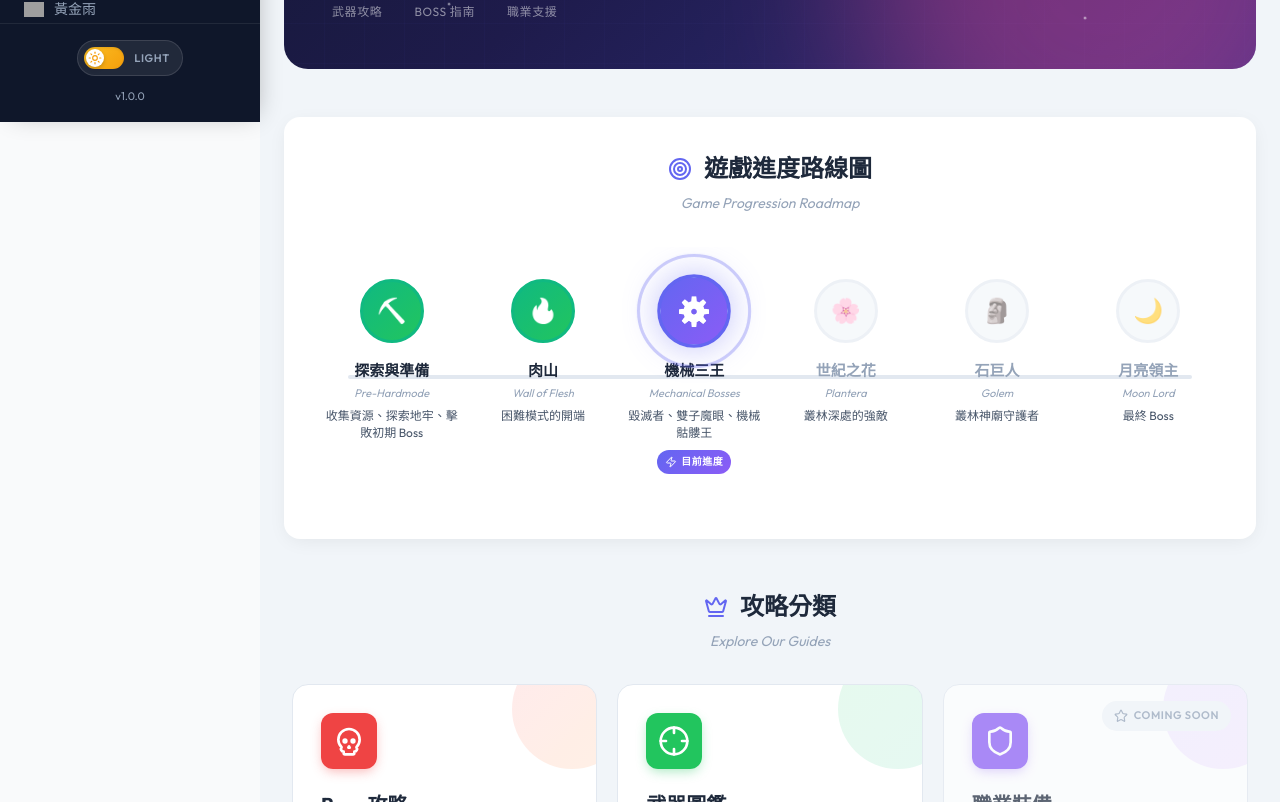
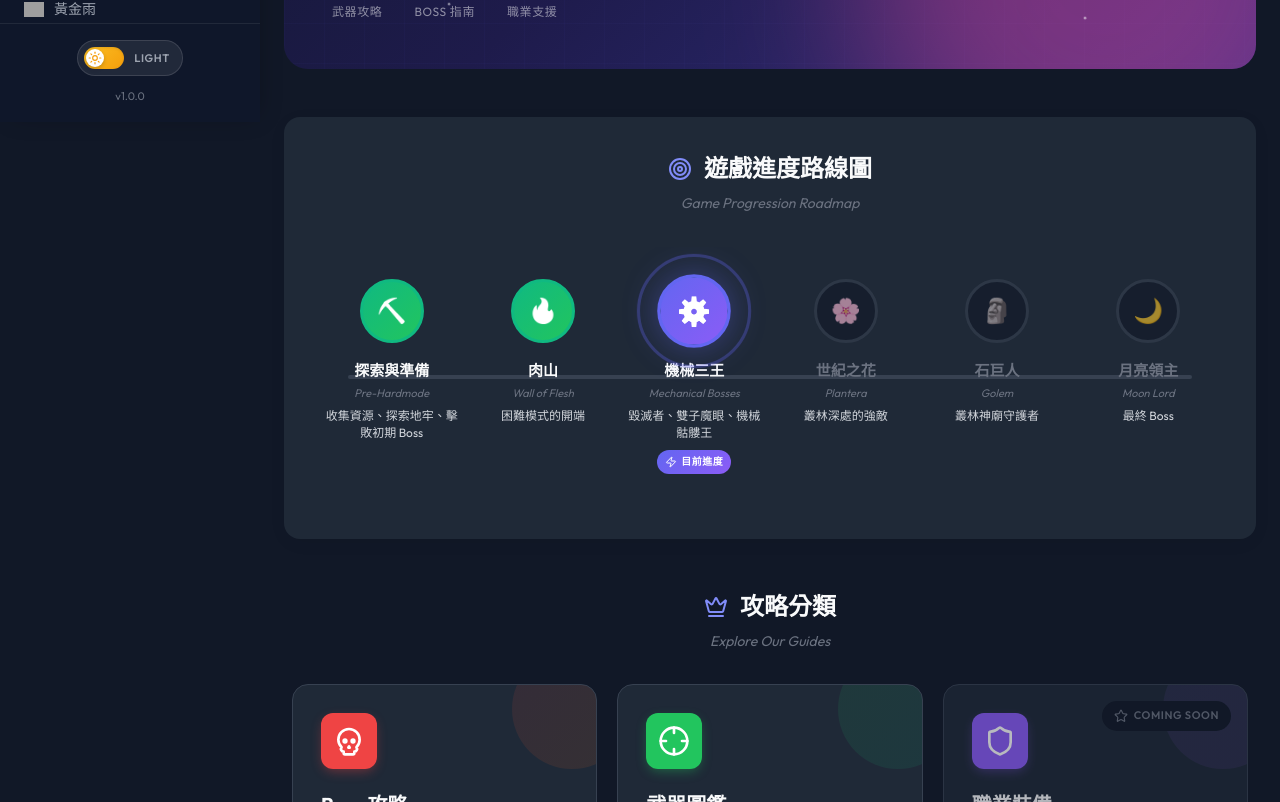
Before and after one commit to PoXuanla/terraria-wiki, a Vue app: page / in a window 1280 px wide. Shown: the part 678-1480 px from the top of the page. Built offline with nearby package versions, Linux system fonts and the light colour scheme; grey boxes are pictures that could not be loaded.

Commit message:
refactor: 移除 dark mode 切換功能並採用深色主題作為默認 feat: 移除 Tailwind CSS，改用純 CSS 變數和 inline styles fix: BossDetail statsIcon prop 接受 Function 類型組件

```diff
--- a/package.json
+++ b/package.json
@@ -12,7 +12,6 @@
     "lint:all": "pnpm lint && pnpm type-check"
   },
   "dependencies": {
-    "@tailwindcss/typography": "^0.5.19",
     "lodash-es": "^4.17.21",
     "lucide-vue-next": "^0.562.0",
     "pinia": "^3.0.4",
@@ -20,11 +19,9 @@
     "vue-router": "^4.6.4"
   },
   "devDependencies": {
-    "@tailwindcss/vite": "^4.1.18",
     "@types/lodash-es": "^4.17.12",
     "@types/node": "^25.0.3",
     "@vitejs/plugin-vue": "^6.0.1",
-    "tailwindcss": "^4.1.18",
     "typescript": "^5.9.3",
     "vite": "^7.2.4",
     "vue-tsc": "^3.2.1"
--- a/src/App.vue
+++ b/src/App.vue
@@ -4,7 +4,7 @@
 </script>
 
 <template>
-  <div class="app-wrapper bg-gray-50 text-gray-900 dark:bg-gray-900 dark:text-gray-100 transition-colors duration-300">
+  <div class="app-wrapper">
     <RouterView />
   </div>
 </template>
--- a/src/assets/base.css
+++ b/src/assets/base.css
@@ -1,5 +1,4 @@
 @import url('https://fonts.googleapis.com/css2?family=JetBrains+Mono:wght@400;500&family=Outfit:wght@300;400;500;600;700&family=Noto+Sans+TC:wght@400;500;700&display=swap');
-@import "tailwindcss";
 
 /* ==========================================
    現代科技感主題配色系統
@@ -7,69 +6,22 @@
    ========================================== */
 
 :root {
-  /* 主色調 - 靛藍紫漸變系 */
-  --color-primary: #6366f1;           /* Indigo 500 */
-  --color-primary-hover: #4f46e5;     /* Indigo 600 */
-  --color-primary-light: #a5b4fc;     /* Indigo 300 */
-
-  /* 強調色 - 電子青 */
-  --color-accent: #06b6d4;            /* Cyan 500 */
-  --color-accent-hover: #0891b2;      /* Cyan 600 */
-
-  /* 背景色系 */
-  --color-bg-sidebar: #0f172a;        /* Slate 900 - 深邃側欄 */
-  --color-bg-main: #f1f5f9;           /* Slate 100 - 淺灰主區 */
-  --color-bg-header: #ffffff;         /* White - 頭部 */
-  --color-bg-card: #ffffff;           /* White - 卡片 */
-
-  /* 文字色系 */
-  --color-text-primary: #1e293b;      /* Slate 800 */
-  --color-text-secondary: #475569;    /* Slate 600 */
-  --color-text-muted: #94a3b8;        /* Slate 400 */
-  --color-text-inverse: #f8fafc;      /* Slate 50 */
-
-  /* 邊框色系 */
-  --color-border: #e2e8f0;            /* Slate 200 */
-  --color-border-light: #f1f5f9;      /* Slate 100 */
-
-  /* 側欄選單專用 */
-  --color-sidebar-text: #94a3b8;
-  --color-sidebar-text-active: #ffffff;
-  --color-sidebar-hover: rgba(99, 102, 241, 0.15);
-  --color-sidebar-active: rgba(99, 102, 241, 0.25);
-
-  /* 歷史標籤專用 */
-  --color-tag-bg: #ffffff;
-  --color-tag-bg-active: #6366f1;
-  --color-tag-text: #475569;
-  --color-tag-text-active: #ffffff;
-
-  /* 過渡時間 */
-  --transition-fast: 150ms;
-  --transition-normal: 250ms;
-}
-
-/* ==========================================
-   暗色主題 (使用 Tailwind 的 class 策略)
-   ========================================== */
-
-.dark {
-  /* 主色調 - 稍微提亮以適應深色背景 */
+  /* 主色調 - 靛藍紫漸變系（深色風格） */
   --color-primary: #818cf8;           /* Indigo 400 */
   --color-primary-hover: #6366f1;     /* Indigo 500 */
   --color-primary-light: #4f46e5;     /* Indigo 600 */
 
-  /* 強調色 */
+  /* 強調色 - 電子青 */
   --color-accent: #22d3ee;            /* Cyan 400 */
   --color-accent-hover: #06b6d4;      /* Cyan 500 */
 
   /* 背景色系 - 深色 */
-  --color-bg-sidebar: #0f172a;        /* Slate 900 - 保持深邃 */
+  --color-bg-sidebar: #0f172a;        /* Slate 900 - 深邃側欄 */
   --color-bg-main: #111827;           /* Gray 900 */
   --color-bg-header: #1f2937;         /* Gray 800 */
   --color-bg-card: #1f2937;           /* Gray 800 */
 
-  /* 文字色系 - 反轉 */
+  /* 文字色系 */
   --color-text-primary: #f9fafb;      /* Gray 50 */
   --color-text-secondary: #d1d5db;    /* Gray 300 */
   --color-text-muted: #6b7280;        /* Gray 500 */
@@ -90,6 +42,10 @@
   --color-tag-bg-active: #818cf8;     /* Indigo 400 */
   --color-tag-text: #d1d5db;          /* Gray 300 */
   --color-tag-text-active: #ffffff;
+
+  /* 過渡時間 */
+  --transition-fast: 150ms;
+  --transition-normal: 250ms;
 }
 
 /* ==========================================
@@ -197,8 +153,6 @@ body {
   background-color: var(--color-bg-main);
   -webkit-font-smoothing: antialiased;
   -moz-osx-font-smoothing: grayscale;
-  /* 深色模式切換過渡效果 */
-  transition: background-color 0.3s ease, color 0.3s ease;
 }
 
 /* ==========================================
--- a/src/components/boss/BossDetail.vue
+++ b/src/components/boss/BossDetail.vue
@@ -43,7 +43,7 @@ const props = defineProps({
   },
   // Stats Section Icon
   statsIcon: {
-    type: Object,
+    type: [Object, Function],
     default: null,
   },
   // Stats Section Grid Columns
--- a/src/views/HomePage.vue
+++ b/src/views/HomePage.vue
@@ -84,7 +84,7 @@ const categories = [
     description: "詳細的戰鬥策略、競技場設計與攻擊模式分析",
     icon: Skull,
     color: "#ef4444",
-    gradient: "from-red-500 to-orange-500",
+    gradient: "linear-gradient(to bottom right, #ef4444, #f97316)",
     link: `/boss/${BossSlug.THE_TWINS}`,
     linkText: "查看攻略",
   },
@@ -95,7 +95,7 @@ const categories = [
     description: "武器評級、製作配方與數值資料",
     icon: Crosshair,
     color: "#22c55e",
-    gradient: "from-green-500 to-emerald-500",
+    gradient: "linear-gradient(to bottom right, #22c55e, #10b981)",
     link: "/weapons",
     linkText: "瀏覽武器",
   },
@@ -106,7 +106,7 @@ const categories = [
     description: "近戰、遠程、魔法、召喚師的最佳裝備搭配",
     icon: Shield,
     color: "#8b5cf6",
-    gradient: "from-violet-500 to-purple-500",
+    gradient: "linear-gradient(to bottom right, #8b5cf6, #a855f7)",
     link: "#",
     linkText: "即將推出",
     disabled: true,
@@ -118,7 +118,7 @@ const categories = [
     description: "狩獵技巧、農場設計與遊戲機制解析",
     icon: BookOpen,
     color: "#06b6d4",
-    gradient: "from-cyan-500 to-blue-500",
+    gradient: "linear-gradient(to bottom right, #06b6d4, #3b82f6)",
     link: "/guides/mimic",
     linkText: "閱讀指南",
   },
@@ -301,11 +301,8 @@ const featuredGuide = {
         >
           <!-- 背景漸層 -->
           <div
-            :class="[
-              'category-card__bg',
-              `bg-gradient-to-br`,
-              category.gradient,
-            ]"
+            class="category-card__bg"
+            :style="{ background: category.gradient }"
           ></div>
 
           <!-- 圖示 -->
--- a/src/views/guides/ClentaminatorGuide.vue
+++ b/src/views/guides/ClentaminatorGuide.vue
@@ -30,11 +30,11 @@ const biomeThreats = [
     nameEn: "Corruption",
     icon: "https://terraria.wiki.gg/images/f/f7/Ebonstone_Block.png",
     colors: {
-      bg: "bg-purple-50",
-      border: "border-purple-300",
-      text: "text-purple-900",
+      bg: "#2e1065",
+      border: "#a78bfa",
+      text: "#e9d5ff",
       accent: "#7c3aed",
-      gradient: "from-purple-600 to-violet-500",
+      gradient: "linear-gradient(to bottom right, #7c3aed, #8b5cf6)",
     },
     spreadRate: "快速",
     affectedBlocks: ["石塊", "沙塊", "冰塊", "草地"],
@@ -47,11 +47,11 @@ const biomeThreats = [
     nameEn: "Crimson",
     icon: "https://terraria.wiki.gg/images/a/a8/Crimstone_Block.png",
     colors: {
-      bg: "bg-red-50",
-      border: "border-red-300",
-      text: "text-red-900",
+      bg: "#7f1d1d",
+      border: "#fca5a5",
+      text: "#fecaca",
       accent: "#dc2626",
-      gradient: "from-red-600 to-rose-500",
+      gradient: "linear-gradient(to bottom right, #dc2626, #f43f5e)",
     },
     spreadRate: "快速",
     affectedBlocks: ["石塊", "沙塊", "冰塊", "草地"],
@@ -64,11 +64,11 @@ const biomeThreats = [
     nameEn: "The Hallow",
     icon: "https://terraria.wiki.gg/images/d/d1/Pearlstone_Block.png",
     colors: {
-      bg: "bg-pink-50",
-      border: "border-pink-300",
-      text: "text-pink-900",
+      bg: "#831843",
+      border: "#f9a8d4",
+      text: "#fbcfe8",
       accent: "#ec4899",
-      gradient: "from-pink-500 to-rose-400",
+      gradient: "linear-gradient(to bottom right, #ec4899, #fb7185)",
     },
     spreadRate: "快速",
     affectedBlocks: ["石塊", "沙塊", "冰塊", "草地"],
@@ -270,7 +270,11 @@ const operationTips = [
           <article
             v-for="biome in biomeThreats"
             :key="biome.id"
-            :class="['biome-card', biome.colors.bg, biome.colors.border]"
+            class="biome-card"
+            :style="{
+              backgroundColor: biome.colors.bg,
+              borderColor: biome.colors.border
+            }"
           >
             <div class="biome-card__header">
               <BaseIcon
@@ -279,7 +283,10 @@ const operationTips = [
                 class="biome-card__icon"
               />
               <div class="biome-card__title-group">
-                <h3 :class="['biome-card__name', biome.colors.text]">
+                <h3
+                  class="biome-card__name"
+                  :style="{ color: biome.colors.text }"
+                >
                   {{ biome.name }}
                 </h3>
                 <span class="biome-card__name-en">{{ biome.nameEn }}</span>
@@ -293,7 +300,10 @@ const operationTips = [
               </span>
             </div>
 
-            <p :class="['biome-card__desc', biome.colors.text]">
+            <p
+              class="biome-card__desc"
+              :style="{ color: biome.colors.text }"
+            >
               {{ biome.description }}
             </p>
 
@@ -376,24 +386,20 @@ const operationTips = [
         <h2 id="jungle-warning">緊急警告：叢林</h2>
 
         <!-- 叢林危機警告區塊 -->
-        <div class="jungle-alert dark:bg-yellow-950/40 dark:border-yellow-600">
+        <div class="jungle-alert">
           <div class="jungle-alert__header">
-            <div
-              class="jungle-alert__icon-wrapper dark:bg-gradient-to-br dark:from-green-800 dark:to-green-900"
-            >
+            <div class="jungle-alert__icon-wrapper">
               <BaseIcon
                 icon="https://terraria.wiki.gg/images/5/52/Jungle_Spores.png"
                 :size="48"
               />
             </div>
             <div class="jungle-alert__title-group">
-              <span
-                class="jungle-alert__badge dark:bg-yellow-800/50 dark:text-yellow-200"
-              >
+              <span class="jungle-alert__badge">
                 <AlertTriangle :size="14" />
                 緊急警告
               </span>
-              <h3 class="jungle-alert__title dark:text-yellow-100">
+              <h3 class="jungle-alert__title">
                 叢林危機：不可逆的破壞
               </h3>
             </div>
@@ -401,16 +407,16 @@ const operationTips = [
 
           <div class="jungle-alert__content">
             <div class="jungle-alert__main">
-              <h4 class="jungle-alert__subtitle dark:text-green-300">
+              <h4 class="jungle-alert__subtitle">
                 <TreePine :size="18" />
                 為什麼必須保護叢林？
               </h4>
-              <p class="jungle-alert__text dark:text-gray-200">
+              <p class="jungle-alert__text">
                 叢林是由<strong>淤泥 (Mud)</strong>
                 構成的。當腐化或猩紅侵蝕到叢林邊緣時：
               </p>
-              <div class="jungle-alert__formula dark:bg-black/30">
-                <div class="formula-step dark:text-gray-300">
+              <div class="jungle-alert__formula">
+                <div class="formula-step">
                   <BaseIcon
                     icon="https://terraria.wiki.gg/images/d/d5/Mud_Block.png"
                     :size="32"
@@ -419,9 +425,9 @@ const operationTips = [
                 </div>
                 <ArrowRight
                   :size="24"
-                  class="formula-arrow dark:text-yellow-400"
+                  class="formula-arrow"
                 />
-                <div class="formula-step dark:text-gray-300">
+                <div class="formula-step">
                   <BaseIcon
                     icon="https://terraria.wiki.gg/images/1/10/Dirt_Block.png"
                     :size="32"
@@ -430,11 +436,9 @@ const operationTips = [
                 </div>
                 <ArrowRight
                   :size="24"
-                  class="formula-arrow dark:text-yellow-400"
+                  class="formula-arrow"
                 />
-                <div
-                  class="formula-step formula-step--danger dark:bg-red-900/40 dark:border-red-500 dark:text-red-300"
-                >
+                <div class="formula-step formula-step--danger">
                   <BaseIcon
                     icon="https://terraria.wiki.gg/images/f/f7/Ebonstone_Block.png"
                     :size="32"
@@ -442,19 +446,17 @@ const operationTips = [
                   <span>邪惡方塊</span>
                 </div>
               </div>
-              <p
-                class="jungle-alert__text jungle-alert__text--emphasis dark:text-yellow-100 dark:bg-yellow-900/30"
-              >
+              <p class="jungle-alert__text jungle-alert__text--emphasis">
                 ⚠️ <strong>淤泥 → 泥土 的轉化是不可逆的！</strong>
                 即使你用綠色溶液淨化，泥土也不會變回淤泥。
               </p>
             </div>
 
-            <div class="jungle-alert__consequence dark:bg-red-900/30">
-              <h4 class="jungle-alert__consequence-title dark:text-red-300">
+            <div class="jungle-alert__consequence">
+              <h4 class="jungle-alert__consequence-title">
                 後果
               </h4>
-              <ul class="jungle-alert__list dark:text-red-200">
+              <ul class="jungle-alert__list">
                 <li>
                   <XCircle :size="16" class="list-icon--danger" />
                   <span>叢林面積永久縮小</span>
@@ -471,9 +473,7 @@ const operationTips = [
             </div>
           </div>
 
-          <div
-            class="jungle-alert__solution dark:bg-green-900/20 dark:border-green-700 dark:text-green-200"
-          >
+          <div class="jungle-alert__solution">
             <Info :size="18" />
             <p>
               <strong>解決方案：</strong>在叢林周圍建立
--- a/tailwind.config.js
+++ /dev/null
@@ -1,138 +0,0 @@
-/** @type {import('tailwindcss').Config} */
-export default {
-  darkMode: 'class',
-  content: [
-    "./index.html",
-    "./src/**/*.{vue,js,ts,jsx,tsx}",
-  ],
-  theme: {
-    extend: {
-      colors: {
-        // 主題色系 - 現代科技感配色
-        primary: {
-          DEFAULT: 'var(--color-primary)',
-          hover: 'var(--color-primary-hover)',
-          light: 'var(--color-primary-light)',
-        },
-        accent: {
-          DEFAULT: 'var(--color-accent)',
-          hover: 'var(--color-accent-hover)',
-        },
-        // 背景色系
-        bg: {
-          sidebar: 'var(--color-bg-sidebar)',
-          main: 'var(--color-bg-main)',
-          header: 'var(--color-bg-header)',
-          card: 'var(--color-bg-card)',
-        },
-        // 文字色系
-        text: {
-          primary: 'var(--color-text-primary)',
-          secondary: 'var(--color-text-secondary)',
-          muted: 'var(--color-text-muted)',
-          inverse: 'var(--color-text-inverse)',
-        },
-        // 邊框色系
-        border: {
-          DEFAULT: 'var(--color-border)',
-          light: 'var(--color-border-light)',
-        },
-      },
-      fontFamily: {
-        sans: ['Outfit', 'Noto Sans TC', 'system-ui', 'sans-serif'],
-        mono: ['JetBrains Mono', 'Fira Code', 'monospace'],
-      },
-      boxShadow: {
-        'sidebar': '4px 0 24px -8px rgba(0, 0, 0, 0.3)',
-        'card': '0 4px 20px -4px rgba(0, 0, 0, 0.1)',
-        'tag': '0 2px 8px -2px rgba(0, 0, 0, 0.15)',
-      },
-      animation: {
-        'fade-in': 'fadeIn 0.2s ease-out',
-        'slide-in': 'slideIn 0.3s ease-out',
-        'scale-in': 'scaleIn 0.15s ease-out',
-      },
-      keyframes: {
-        fadeIn: {
-          '0%': { opacity: '0' },
-          '100%': { opacity: '1' },
-        },
-        slideIn: {
-          '0%': { opacity: '0', transform: 'translateX(-10px)' },
-          '100%': { opacity: '1', transform: 'translateX(0)' },
-        },
-        scaleIn: {
-          '0%': { opacity: '0', transform: 'scale(0.95)' },
-          '100%': { opacity: '1', transform: 'scale(1)' },
-        },
-      },
-      // Typography 插件自訂樣式
-      typography: (theme) => ({
-        DEFAULT: {
-          css: {
-            '--tw-prose-body': 'var(--color-text-secondary)',
-            '--tw-prose-headings': 'var(--color-text-primary)',
-            '--tw-prose-lead': 'var(--color-text-secondary)',
-            '--tw-prose-links': 'var(--color-primary)',
-            '--tw-prose-bold': 'var(--color-text-primary)',
-            '--tw-prose-counters': 'var(--color-text-muted)',
-            '--tw-prose-bullets': 'var(--color-text-muted)',
-            '--tw-prose-hr': 'var(--color-border)',
-            '--tw-prose-quotes': 'var(--color-text-primary)',
-            '--tw-prose-quote-borders': 'var(--color-primary)',
-            '--tw-prose-captions': 'var(--color-text-muted)',
-            '--tw-prose-code': 'var(--color-text-primary)',
-            '--tw-prose-pre-code': '#e2e8f0',
-            '--tw-prose-pre-bg': '#1e293b',
-            '--tw-prose-th-borders': 'var(--color-border)',
-            '--tw-prose-td-borders': 'var(--color-border)',
-            maxWidth: 'none',
-            // 客製化標題樣式
-            h2: {
-              scrollMarginTop: '6rem',
-              paddingBottom: '0.5rem',
-              borderBottomWidth: '2px',
-              borderBottomColor: 'var(--color-border)',
-            },
-            h3: {
-              scrollMarginTop: '6rem',
-            },
-            // 客製化連結樣式
-            a: {
-              textDecoration: 'none',
-              '&:hover': {
-                textDecoration: 'underline',
-              },
-            },
-            // 客製化程式碼區塊
-            code: {
-              backgroundColor: 'var(--color-bg-main)',
-              padding: '0.25rem 0.375rem',
-              borderRadius: '0.25rem',
-              fontWeight: '500',
-            },
-            'code::before': {
-              content: '""',
-            },
-            'code::after': {
-              content: '""',
-            },
-          },
-        },
-        // Indigo 主題變體
-        indigo: {
-          css: {
-            '--tw-prose-links': '#6366f1',
-            '--tw-prose-quote-borders': '#6366f1',
-            h2: {
-              borderBottomColor: '#c7d2fe',
-            },
-          },
-        },
-      }),
-    },
-  },
-  plugins: [
-    require('@tailwindcss/typography'),
-  ],
-}
--- a/vite.config.js
+++ b/vite.config.js
@@ -1,6 +1,5 @@
 import { defineConfig } from 'vite'
 import vue from '@vitejs/plugin-vue'
-import tailwindcss from '@tailwindcss/vite'
 import { fileURLToPath, URL } from 'node:url'
 
 // https://vite.dev/config/
@@ -8,7 +7,6 @@ export default defineConfig({
   base: '/terraria-wiki/', // GitHub Pages 部署路徑
   plugins: [
     vue(),
-    tailwindcss(),
   ],
   resolve: {
     alias: {
```
Also changed, not shown: src/layouts/DocLayout.vue (+10 -39 lines), src/views/guides/MimicGuide.vue (+4 -4 lines), src/views/weapons/WeaponDetail.vue (+10 -2 lines), 2 other files (tests, documents, lock files or other folders).
